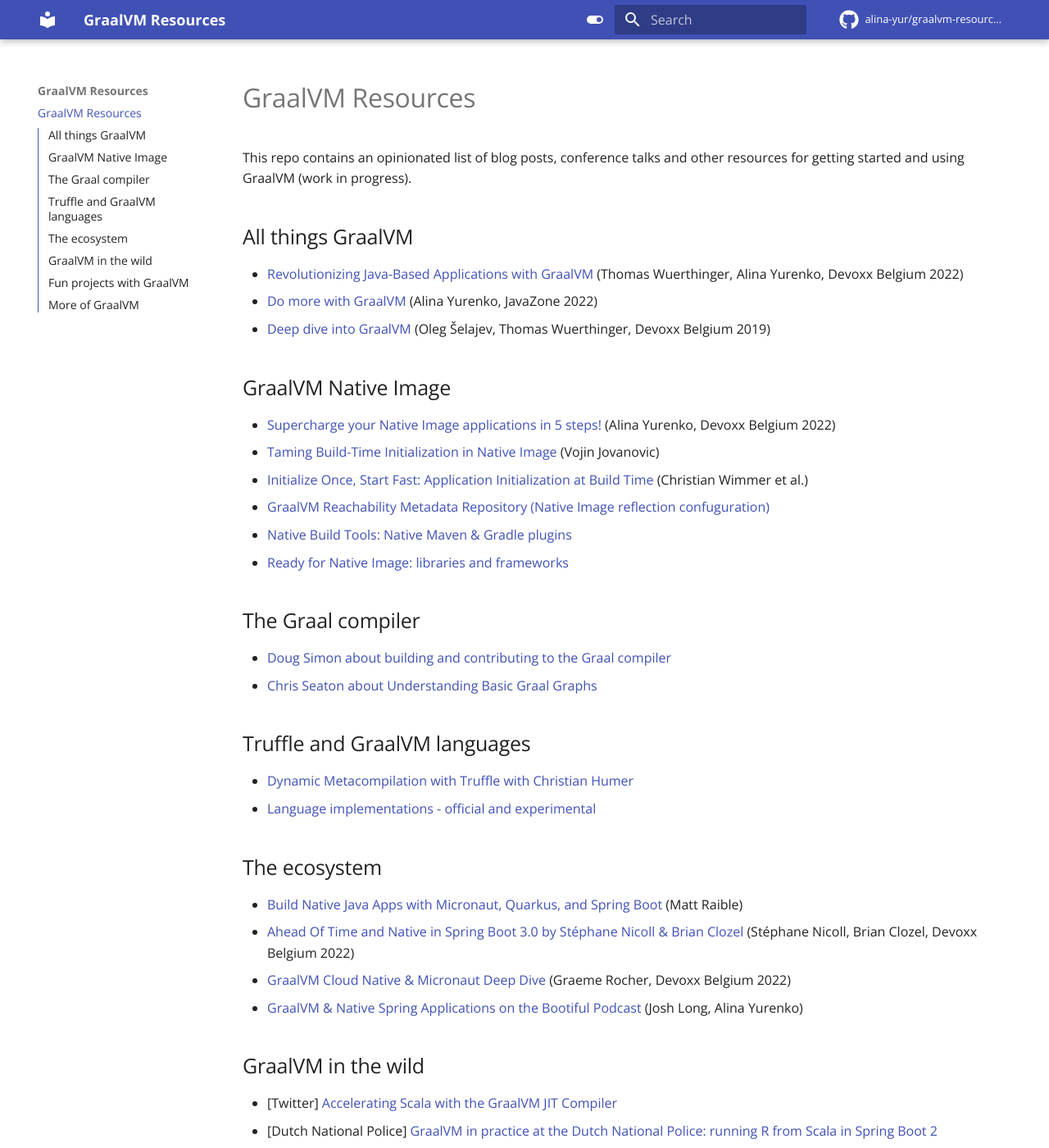
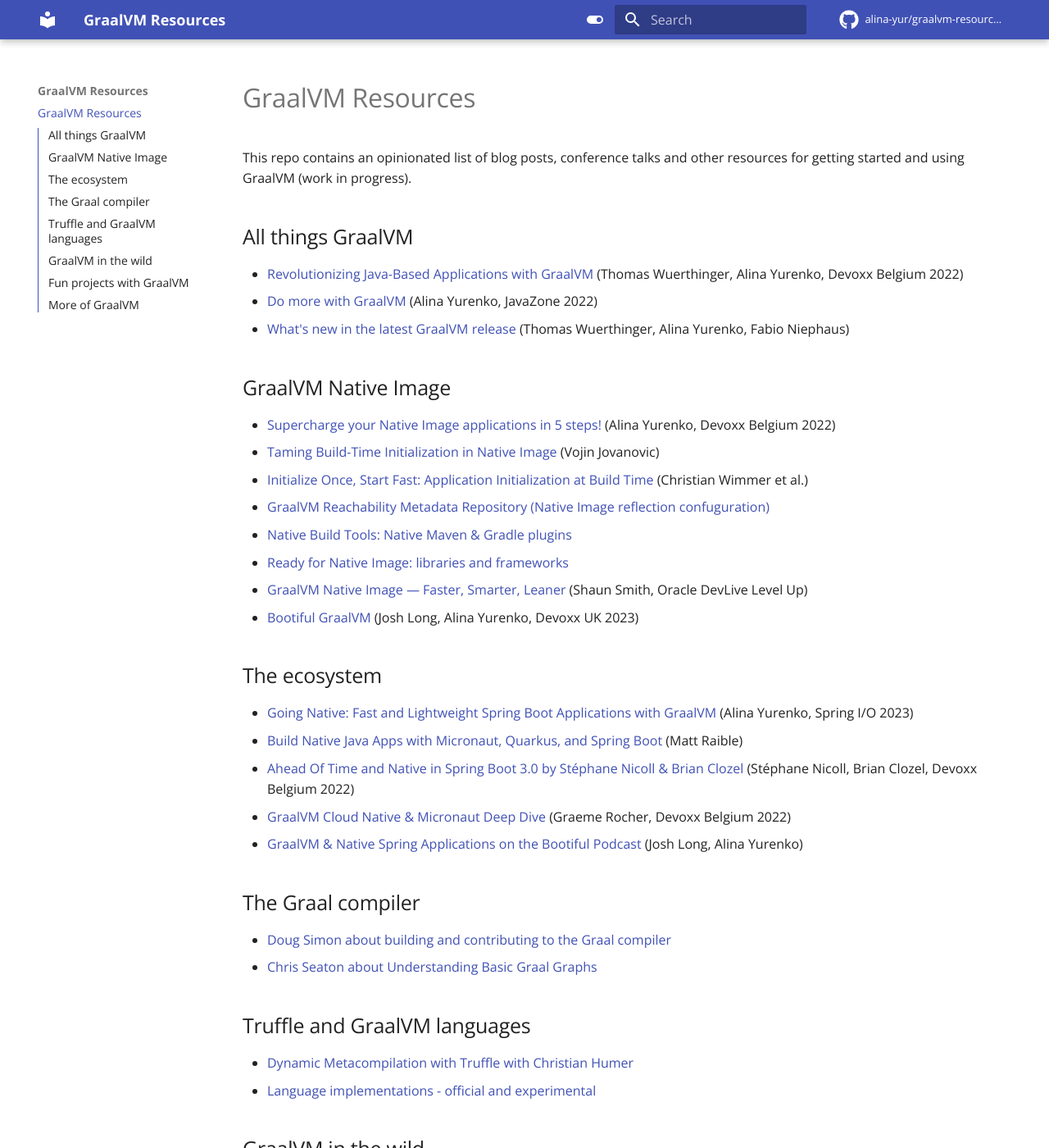
Before and after one commit to alina-yur/graalvm-resources, an MkDocs documentation site: the page built from docs/index.md, in a window 1280 px wide and 1400 px high. Shown: the whole window at 82% size. Built offline with MkDocs 1.6.1 and Material for MkDocs 9.7.7, drawn with Linux system fonts in a browser that asks for light colours; comment, search, counter and statistics services are not loaded.

Commit message:
Update index.md

```diff
--- a/docs/index.md
+++ b/docs/index.md
@@ -6,7 +6,7 @@
 
 - [Revolutionizing Java-Based Applications with GraalVM](https://www.youtube.com/watch?v=mhmqomex1zk) (Thomas Wuerthinger, Alina Yurenko, Devoxx Belgium 2022)
 - [Do more with GraalVM](https://2022.javazone.no/#/program/624a7e82-bcfe-4d02-b7a6-59ba56107e52) (Alina Yurenko, JavaZone 2022)
-- [Deep dive into GraalVM](https://www.youtube.com/watch?v=ANN9rxYo5Hg) (Oleg Šelajev, Thomas Wuerthinger, Devoxx Belgium 2019)
+- [What's new in the latest GraalVM release](https://www.youtube.com/watch?v=lWhEg-6DqM0) (Thomas Wuerthinger, Alina Yurenko, Fabio Niephaus)
 
 ## GraalVM Native Image
 
@@ -16,6 +16,16 @@
 - [GraalVM Reachability Metadata Repository (Native Image reflection confuguration)](https://github.com/oracle/graalvm-reachability-metadata)
 - [Native Build Tools: Native Maven & Gradle plugins](https://github.com/graalvm/native-build-tools)
 - [Ready for Native Image: libraries and frameworks](https://www.graalvm.org/native-image/libraries-and-frameworks/)
+- [GraalVM Native Image — Faster, Smarter, Leaner](https://www.youtube.com/watch?v=sI-zXYLKzfk) (Shaun Smith, Oracle DevLive Level Up)
+- [Bootiful GraalVM](https://www.youtube.com/watch?v=3OBhk1c0GBs) (Josh Long, Alina Yurenko, Devoxx UK 2023)
+
+## The ecosystem
+
+- [Going Native: Fast and Lightweight Spring Boot Applications with GraalVM](https://www.youtube.com/watch?v=8umoZWj6UcU) (Alina Yurenko, Spring I/O 2023)
+- [Build Native Java Apps with Micronaut, Quarkus, and Spring Boot](https://www.youtube.com/watch?v=sTebxMbPTCQ) (Matt Raible)
+- [Ahead Of Time and Native in Spring Boot 3.0 by Stéphane Nicoll & Brian Clozel](https://www.youtube.com/watch?v=TS4DpYSmfXk) (Stéphane Nicoll, Brian Clozel, Devoxx Belgium 2022)
+- [GraalVM Cloud Native & Micronaut Deep Dive](https://www.youtube.com/watch?v=3t-gwFuOtnM) (Graeme Rocher, Devoxx Belgium 2022)
+- [GraalVM & Native Spring Applications on the Bootiful Podcast](https://spring.io/blog/2023/01/26/a-bootiful-podcast-graalvm-advocate-alina-yurenko-on-a-bootiful-podcast) (Josh Long, Alina Yurenko)
 
 ## The Graal compiler
 
@@ -26,13 +36,6 @@
 
 - [Dynamic Metacompilation with Truffle with Christian Humer](https://www.youtube.com/watch?v=pksRrON5XfU)
 - [Language implementations - official and experimental](https://github.com/oracle/graal/blob/master/truffle/docs/Languages.md)
-
-## The ecosystem
-
-- [Build Native Java Apps with Micronaut, Quarkus, and Spring Boot](https://www.youtube.com/watch?v=sTebxMbPTCQ) (Matt Raible)
-- [Ahead Of Time and Native in Spring Boot 3.0 by Stéphane Nicoll & Brian Clozel](https://www.youtube.com/watch?v=TS4DpYSmfXk) (Stéphane Nicoll, Brian Clozel, Devoxx Belgium 2022)
-- [GraalVM Cloud Native & Micronaut Deep Dive](https://www.youtube.com/watch?v=3t-gwFuOtnM) (Graeme Rocher, Devoxx Belgium 2022)
-- [GraalVM & Native Spring Applications on the Bootiful Podcast](https://spring.io/blog/2023/01/26/a-bootiful-podcast-graalvm-advocate-alina-yurenko-on-a-bootiful-podcast) (Josh Long, Alina Yurenko)
 
 ## GraalVM in the wild
 
```
